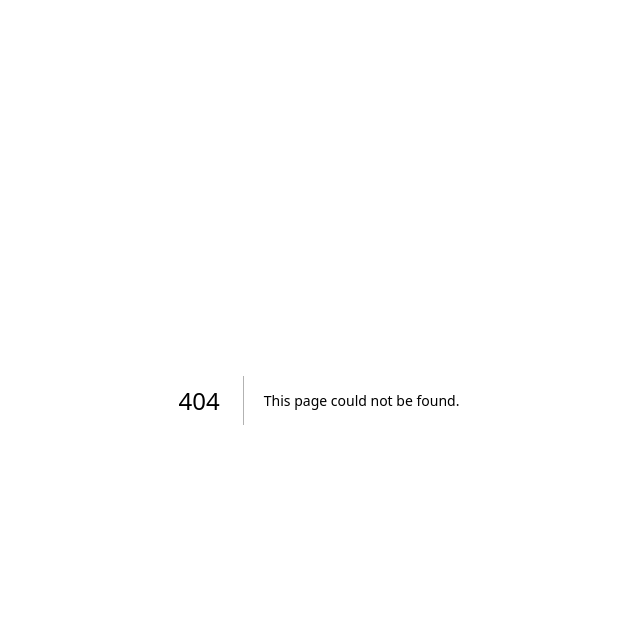
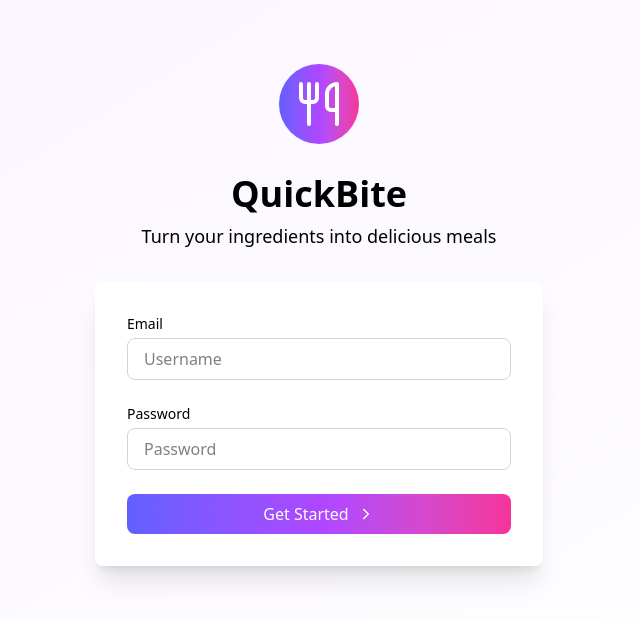
Before and after one commit to lawrence-valerio/fridge-meals, a Next.js app: page /auth/login in a window 1280 px wide. Before the commit this address had no page. Shown: the top 620 px of the page, without its empty margins (321-961 px from the left). Built offline with nearby package versions, Linux system fonts and the light colour scheme.

Commit message:
Moved login page to an auth folder

```diff
--- a/src/app/login/page.tsx
+++ b/src/app/auth/login/page.tsx
@@ -3,7 +3,8 @@
 import { UtensilsIcon } from "lucide-react";
 import { useRouter } from "next/navigation";
 import LoginForm from "./components/LoginForm";
-import { useAuth } from "../contexts/AuthContext";
+import { useAuth } from "../../contexts/AuthContext";
+import { APP_NAME } from "@/constants/app";
 
 export default function LoginPage() {
   const { login, isAuthenticated } = useAuth();
@@ -30,7 +31,7 @@ export default function LoginPage() {
               <div className="inline-block p-4 bg-gradient-to-r from-indigo-500 via-purple-500 to-pink-500 rounded-full show-lg">
                 <UtensilsIcon className="h-12 w-12 text-white" />
               </div>
-              <h1 className="font-bold text-4xl mt-6">Quick Bite</h1>
+              <h1 className="font-bold text-4xl mt-6">{APP_NAME}</h1>
               <p className="mt-2 text-lg">
                 Turn your ingredients into delicious meals
               </p>
--- a/src/app/page.tsx
+++ b/src/app/page.tsx
@@ -7,6 +7,6 @@ export default function Home() {
   const router = useRouter();
 
   useEffect(() => {
-    router.push("/login");
+    router.push("/auth/login");
   });
 }
```
Also changed, not shown: src/app/auth/login/components/LoginForm.tsx (renamed from src/app/login/components/LoginForm.tsx).
